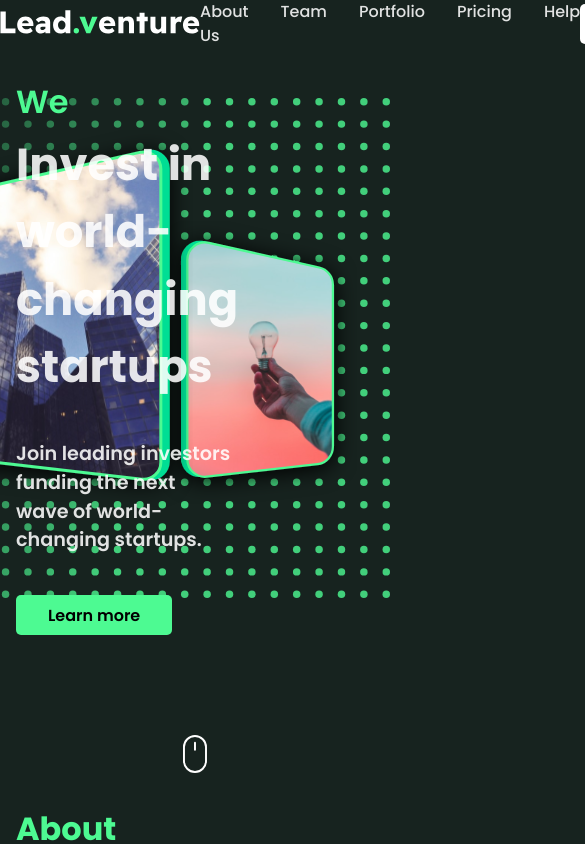
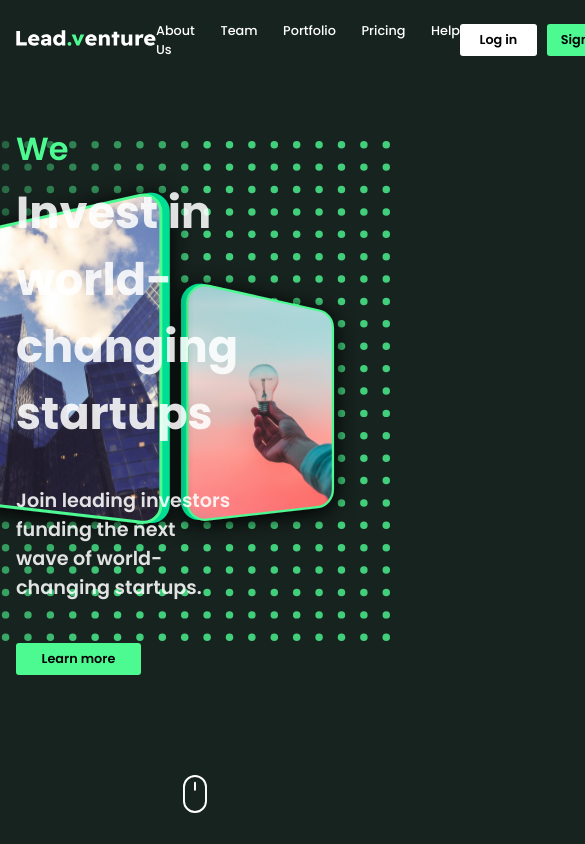
Before and after one commit to Arioum/lead-ventures, a React (Vite) app: page / in a window 390 px wide. Shown: the top 844 px of the page, 585 px wide, since content can reach past the window. Built offline with nearby package versions, Linux system fonts and the light colour scheme.

Commit message:
added media queries

```diff
--- a/src/components/Button/button.module.scss
+++ b/src/components/Button/button.module.scss
@@ -39,3 +39,11 @@
   padding: 0 3em;
   max-width: fit-content;
 }
+
+@media (max-width: 968px) {
+  .button {
+    height: 2.5em;
+    font-size: 0.8rem;
+    border-radius: 3px;
+  }
+}
--- a/src/layout/Hero/hero.module.scss
+++ b/src/layout/Hero/hero.module.scss
@@ -1,8 +1,10 @@
 .header {
   margin: 10em 0;
   width: 100%;
+  min-height: calc(100vh - 80px);
   position: relative;
   display: flex;
+  justify-content: center;
   flex-direction: column;
   gap: 10em;
 
--- a/src/layout/Navbar/Navbar.jsx
+++ b/src/layout/Navbar/Navbar.jsx
@@ -1,26 +1,40 @@
-import Button from '../../components/Button/Button'
-import leadLogo from '../../assets/brand-logo.svg'
-import classes from './navbar.module.scss'
+import Button from '../../components/Button/Button';
+import leadLogo from '../../assets/brand-logo.svg';
+import classes from './navbar.module.scss';
 
 const Navbar = () => {
   return (
-    <nav className={classes.navbar}>
-      <div className="navbar__logo">
-        <img src={leadLogo} alt="logo" width={200} />
+    <nav className={`container ${classes.navbar}`}>
+      <div>
+        <img src={leadLogo} alt='logo' className={classes.navbar__logo} />
       </div>
       <div className={classes.navbar__navLinkContainer}>
-        <li className={classes.navbar__navLinkContainer__navItems}>About Us</li>
-        <li className={classes.navbar__navLinkContainer__navItems}>Team</li>
-        <li className={classes.navbar__navLinkContainer__navItems}>Portfolio</li>
-        <li className={classes.navbar__navLinkContainer__navItems}>Pricing</li>
-        <li className={classes.navbar__navLinkContainer__navItems}>Help</li>
+        <a href='/' className={classes.navbar__navLinkContainer__navItems}>
+          About Us
+        </a>
+        <a href='/' className={classes.navbar__navLinkContainer__navItems}>
+          Team
+        </a>
+        <a href='/' className={classes.navbar__navLinkContainer__navItems}>
+          Portfolio
+        </a>
+        <a href='/' className={classes.navbar__navLinkContainer__navItems}>
+          Pricing
+        </a>
+        <a href='/' className={classes.navbar__navLinkContainer__navItems}>
+          Help
+        </a>
       </div>
       <div className={classes.navbar__btnContainer}>
-        <Button variant='secondary' size='small'>Log in</Button>
-        <Button variant='primary' size='small'>Sign Up</Button>
+        <Button variant='secondary' size='small'>
+          Log in
+        </Button>
+        <Button variant='primary' size='small'>
+          Sign Up
+        </Button>
       </div>
     </nav>
-  )
-}
+  );
+};
 
-export default Navbar
+export default Navbar;
--- a/src/layout/Navbar/navbar.module.scss
+++ b/src/layout/Navbar/navbar.module.scss
@@ -1,7 +1,12 @@
 .navbar {
+  height: 80px;
   display: flex;
   justify-content: space-between;
   align-items: center;
+
+  &__logo {
+    width: 200px;
+  }
 
   &__navLinkContainer {
     font-size: 1rem;
@@ -12,7 +17,6 @@
 
     &__navItems:hover {
       color: #fff;
-      cursor: pointer;
     }
   }
 
@@ -20,5 +24,21 @@
     display: flex;
     gap: 2em;
   }
+}
 
+@media (max-width: 968px) {
+  .navbar {
+    &__logo {
+      width: 140px;
+    }
+
+    &__navLinkContainer {
+      font-size: 0.8rem;
+      gap: 2em;
+    }
+
+    &__btnContainer {
+      gap: 1em;
+    }
+  }
 }
```
